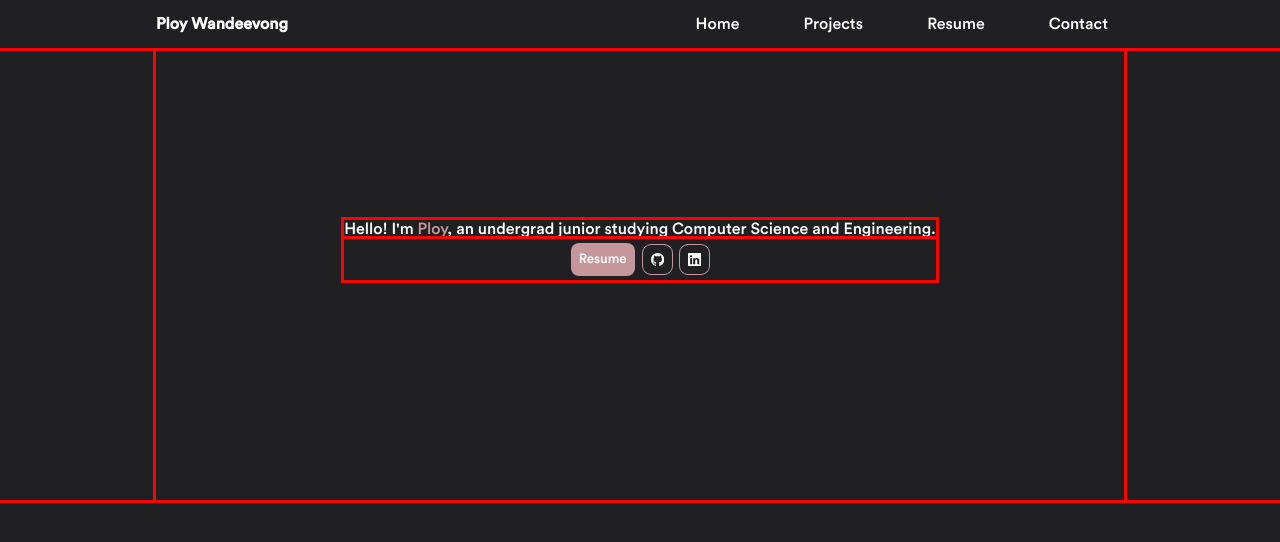
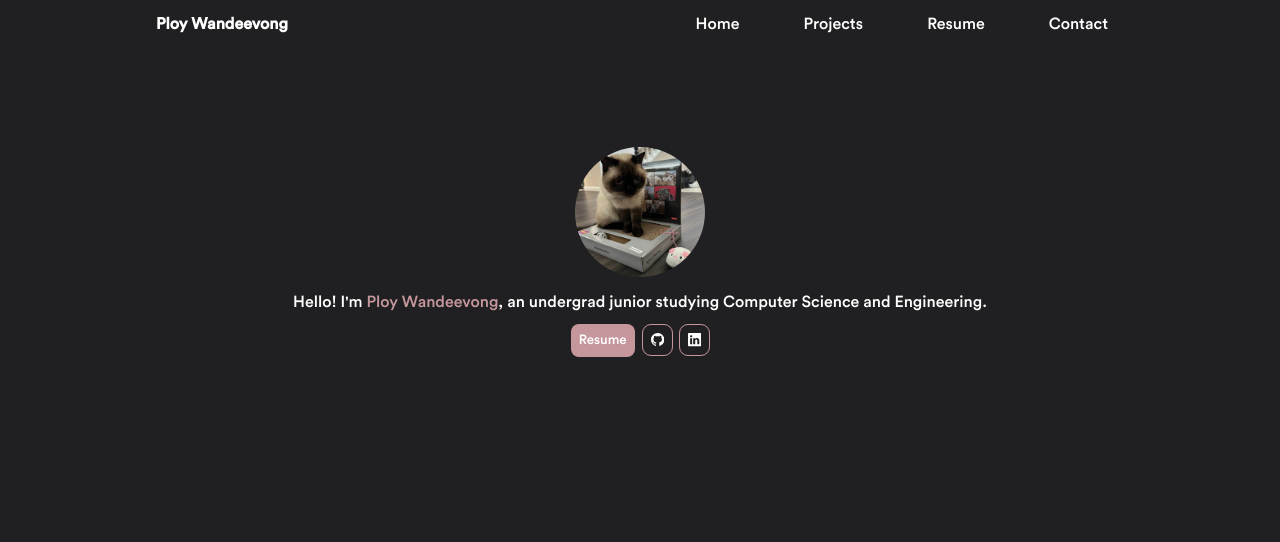
Before and after one commit to ployw/ployw.github.io, a React (Create React App) app: page / in a window 1280 px wide. Shown: the top 542 px of the page. Built offline with nearby package versions, Linux system fonts and the light colour scheme.

Commit message:
about me section

```diff
--- a/src/components/HeroImg.js
+++ b/src/components/HeroImg.js
@@ -9,21 +9,25 @@
   return (
     <div className="home container">
       <div className="about-content">
-        <p>Hello! I'm <span class="highlight">Ploy</span>, an undergrad junior studying Computer Science and Engineering.</p>
-        <div className="about-links">
-            <a target="_blank" class="link" href={Resume} rel="noopener noreferrer">
-              <button class="button">
+        <div className="profile-img-container inner-div">
+            <img className="profile-img container" src={ProfileImg}>
+            </img>
+          </div>
+          <p className="about-me inner-div">Hello! I'm <span className="highlight">Ploy Wandeevong</span>, an undergrad junior studying Computer Science and Engineering.</p>
+        <div className="about-links container inner-div">
+            <a target="_blank" className="link" href={Resume} rel="noopener noreferrer">
+              <button className="button">
                 Resume
               </button>
             </a>
-            <a target="_blank" class="link" href="https://github.com/ployw" rel="noopener noreferrer">
-              <button class="icon button">
-              <svg stroke="currentColor" fill="currentColor" stroke-width="0" viewBox="0 0 16 16" aria-hidden="true" focusable="false" height="1em" width="1em" xmlns="http://www.w3.org/2000/svg"><path d="M8 0C3.58 0 0 3.58 0 8c0 3.54 2.29 6.53 5.47 7.59.4.07.55-.17.55-.38 0-.19-.01-.82-.01-1.49-2.01.37-2.53-.49-2.69-.94-.09-.23-.48-.94-.82-1.13-.28-.15-.68-.52-.01-.53.63-.01 1.08.58 1.23.82.72 1.21 1.87.87 2.33.66.07-.52.28-.87.51-1.07-1.78-.2-3.64-.89-3.64-3.95 0-.87.31-1.59.82-2.15-.08-.2-.36-1.02.08-2.12 0 0 .67-.21 2.2.82.64-.18 1.32-.27 2-.27.68 0 1.36.09 2 .27 1.53-1.04 2.2-.82 2.2-.82.44 1.1.16 1.92.08 2.12.51.56.82 1.27.82 2.15 0 3.07-1.87 3.75-3.65 3.95.29.25.54.73.54 1.48 0 1.07-.01 1.93-.01 2.2 0 .21.15.46.55.38A8.012 8.012 0 0 0 16 8c0-4.42-3.58-8-8-8z"></path></svg>
+            <a target="_blank" className="link" href="https://github.com/ployw" rel="noopener noreferrer">
+              <button className="icon button">
+              <svg stroke="currentColor" fill="currentColor" strokeWidth="0" viewBox="0 0 16 16" aria-hidden="true" focusable="false" height="1em" width="1em" xmlns="http://www.w3.org/2000/svg"><path d="M8 0C3.58 0 0 3.58 0 8c0 3.54 2.29 6.53 5.47 7.59.4.07.55-.17.55-.38 0-.19-.01-.82-.01-1.49-2.01.37-2.53-.49-2.69-.94-.09-.23-.48-.94-.82-1.13-.28-.15-.68-.52-.01-.53.63-.01 1.08.58 1.23.82.72 1.21 1.87.87 2.33.66.07-.52.28-.87.51-1.07-1.78-.2-3.64-.89-3.64-3.95 0-.87.31-1.59.82-2.15-.08-.2-.36-1.02.08-2.12 0 0 .67-.21 2.2.82.64-.18 1.32-.27 2-.27.68 0 1.36.09 2 .27 1.53-1.04 2.2-.82 2.2-.82.44 1.1.16 1.92.08 2.12.51.56.82 1.27.82 2.15 0 3.07-1.87 3.75-3.65 3.95.29.25.54.73.54 1.48 0 1.07-.01 1.93-.01 2.2 0 .21.15.46.55.38A8.012 8.012 0 0 0 16 8c0-4.42-3.58-8-8-8z"></path></svg>
               </button>
             </a>
-            <a target="_blank" class="link" href="https://www.linkedin.com/in/ployw/" rel="noopener noreferrer">
-              <button class="icon button">
-              <svg stroke="currentColor" fill="currentColor" stroke-width="0" viewBox="0 0 16 16" aria-hidden="true" focusable="false" height="1em" width="1em" xmlns="http://www.w3.org/2000/svg"><path d="M0 1.146C0 .513.526 0 1.175 0h13.65C15.474 0 16 .513 16 1.146v13.708c0 .633-.526 1.146-1.175 1.146H1.175C.526 16 0 15.487 0 14.854V1.146zm4.943 12.248V6.169H2.542v7.225h2.401zm-1.2-8.212c.837 0 1.358-.554 1.358-1.248-.015-.709-.52-1.248-1.342-1.248-.822 0-1.359.54-1.359 1.248 0 .694.521 1.248 1.327 1.248h.016zm4.908 8.212V9.359c0-.216.016-.432.08-.586.173-.431.568-.878 1.232-.878.869 0 1.216.662 1.216 1.634v3.865h2.401V9.25c0-2.22-1.184-3.252-2.764-3.252-1.274 0-1.845.7-2.165 1.193v.025h-.016a5.54 5.54 0 0 1 .016-.025V6.169h-2.4c.03.678 0 7.225 0 7.225h2.4z"></path></svg>
+            <a target="_blank" className="link" href="https://www.linkedin.com/in/ployw/" rel="noopener noreferrer">
+              <button className="icon button">
+              <svg stroke="currentColor" fill="currentColor" strokeWidth="0" viewBox="0 0 16 16" aria-hidden="true" focusable="false" height="1em" width="1em" xmlns="http://www.w3.org/2000/svg"><path d="M0 1.146C0 .513.526 0 1.175 0h13.65C15.474 0 16 .513 16 1.146v13.708c0 .633-.526 1.146-1.175 1.146H1.175C.526 16 0 15.487 0 14.854V1.146zm4.943 12.248V6.169H2.542v7.225h2.401zm-1.2-8.212c.837 0 1.358-.554 1.358-1.248-.015-.709-.52-1.248-1.342-1.248-.822 0-1.359.54-1.359 1.248 0 .694.521 1.248 1.327 1.248h.016zm4.908 8.212V9.359c0-.216.016-.432.08-.586.173-.431.568-.878 1.232-.878.869 0 1.216.662 1.216 1.634v3.865h2.401V9.25c0-2.22-1.184-3.252-2.764-3.252-1.274 0-1.845.7-2.165 1.193v.025h-.016a5.54 5.54 0 0 1 .016-.025V6.169h-2.4c.03.678 0 7.225 0 7.225h2.4z"></path></svg>
               </button>
             </a>
         </div>
--- a/src/components/HeroImgStyles.css
+++ b/src/components/HeroImgStyles.css
@@ -7,11 +7,13 @@
     justify-content: center;
 }
 
+.about-me {
+    display: block;
+    text-align: center;
+}
+
 .about-links {
-    display: flex;
     flex-direction: row;
-    justify-content: center;
-    align-items: center;
 }
 
 .hero .content p {
@@ -19,9 +21,15 @@
     font-weight: var(--font-normal);
 }
 
+.profile-img {
+    clip-path: circle();
+    width: 130px;
+}
+
+
 @media screen and (max-width: 640px)
 {
-    .hero .content p {
-        font-size: 1.4rem;
+    .home .about-content p {
+        font-size: 1rem;
     }
 }
--- a/src/components/Navbar.js
+++ b/src/components/Navbar.js
@@ -36,7 +36,7 @@
                     <Link to="/projects">Projects</Link>
                 </li>
                 <li>
-                    <a target="_blank" class="link" href={Resume} rel="noopener noreferrer">
+                    <a target="_blank" className="link" href={Resume} rel="noopener noreferrer">
                         Resume
                     </a>
                 </li>
--- a/src/index.css
+++ b/src/index.css
@@ -33,14 +33,16 @@
 
 body {
   background: var(--bg-color);
+  word-break: break-word;
 }
 
 div {
-  outline: solid red;
+  /*outline: solid red;*/
 }
 
 h1, h2, h3, p, a {
   color: white;
+  font-size: var(--normal-font-size);
 }
 
 a {
@@ -61,17 +63,15 @@
   outline: none;
 }
 
-img {
-  max-width: 100%;
-  height: auto;
-}
-
 .highlight {
   color: var(--primary-color);
 }
 
 .container {
   max-width: 968px;
+  display: flex;
+  justify-content: center;
+  align-items: center;
   margin-left: auto;
   margin-right: auto;
 }
@@ -105,3 +105,7 @@
 .icon.button:hover {
   background-color: var(--primary-hover-lite-color);
 }
+
+.inner-div {
+  margin: 0.5rem;
+}
```
Also changed, not shown: src/components/Projects.js (added, +10 -0 lines), src/components/ProjectsStyles.css (added).
